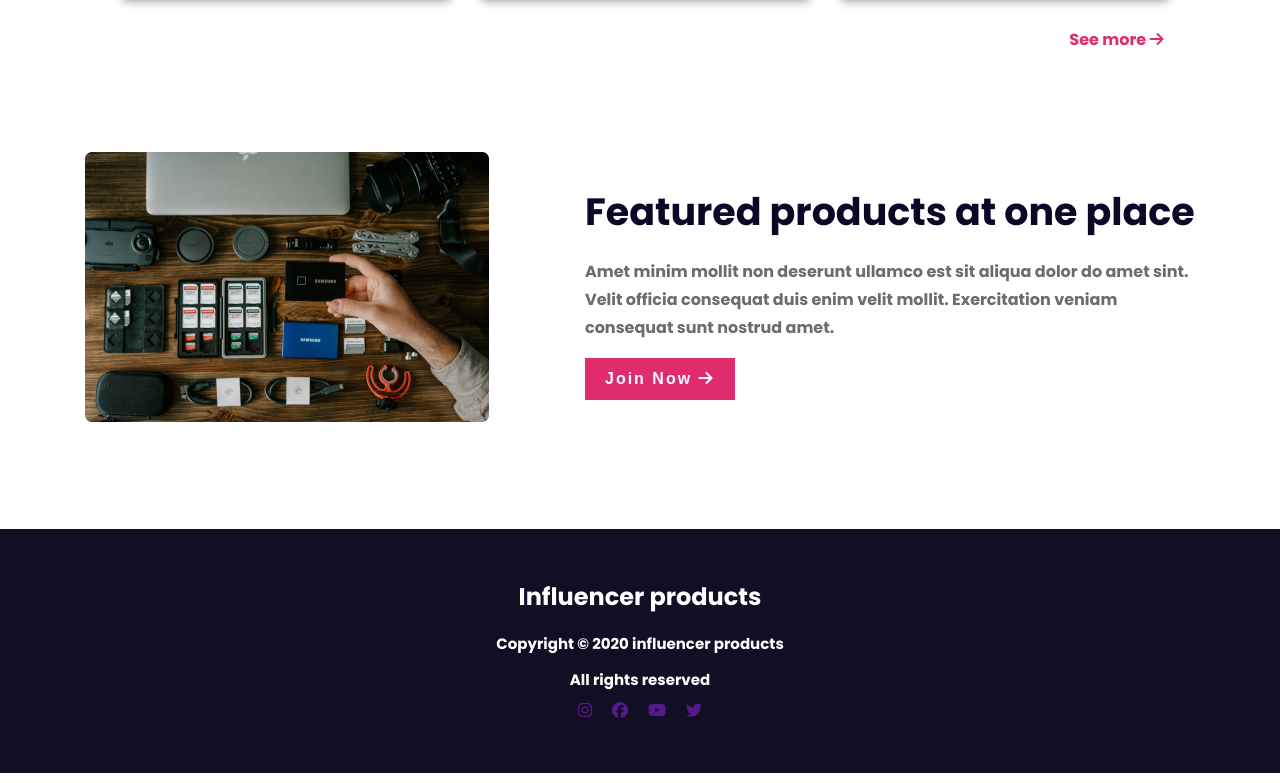
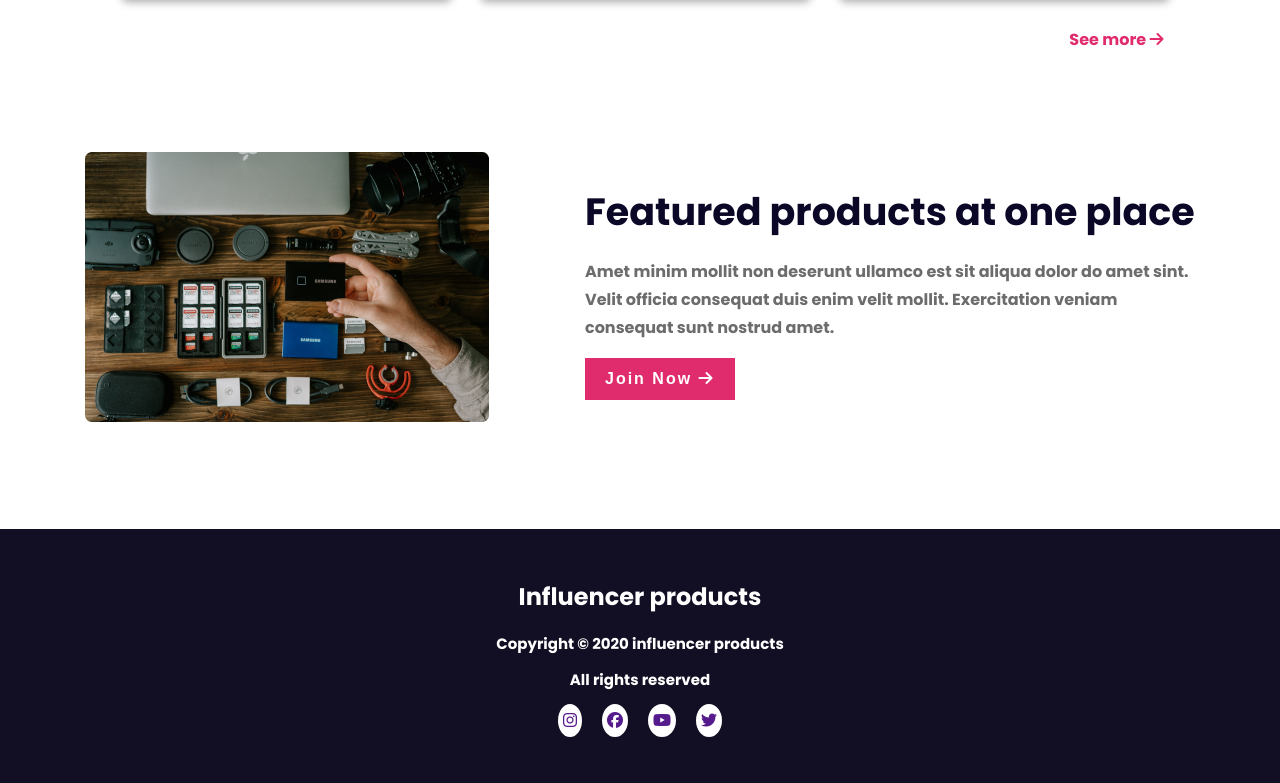
Before and after one commit to Ashikniloy1030/influncer-gear, a plain HTML site: page index.html in a window 1280 px wide. Shown: the part 2492-3275 px from the top of the page. Drawn offline with Linux system fonts and the light colour scheme.

Commit message:
project done

```diff
--- a/style.css
+++ b/style.css
@@ -227,6 +227,8 @@ footer{
 }
 .footer-container .footer-icon li{
    list-style-type: none;
+   margin-top: 10px;
+
 }
 .footer-container .footer-icon{
     display: flex;
@@ -234,6 +236,13 @@ footer{
     justify-content: center;
 }
 
+.footer-container .footer-icon li a{
+    padding: 5px;
+    /* border: 1px solid white; */
+    border-radius: 50%;
+    /* margin-top: 10px; */
+    background-color:white;
+}
 
 
 
```
Also changed, not shown: index.html (+0 -1 lines).
